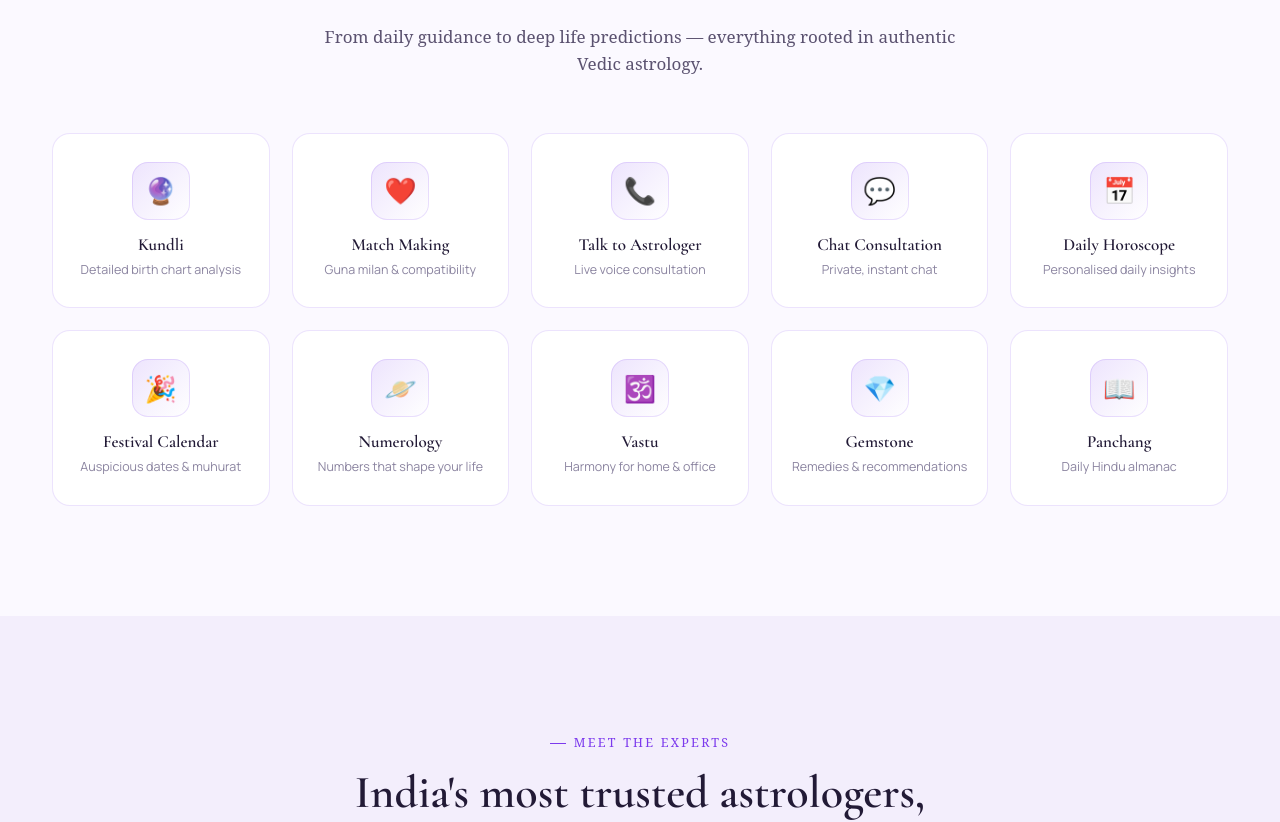
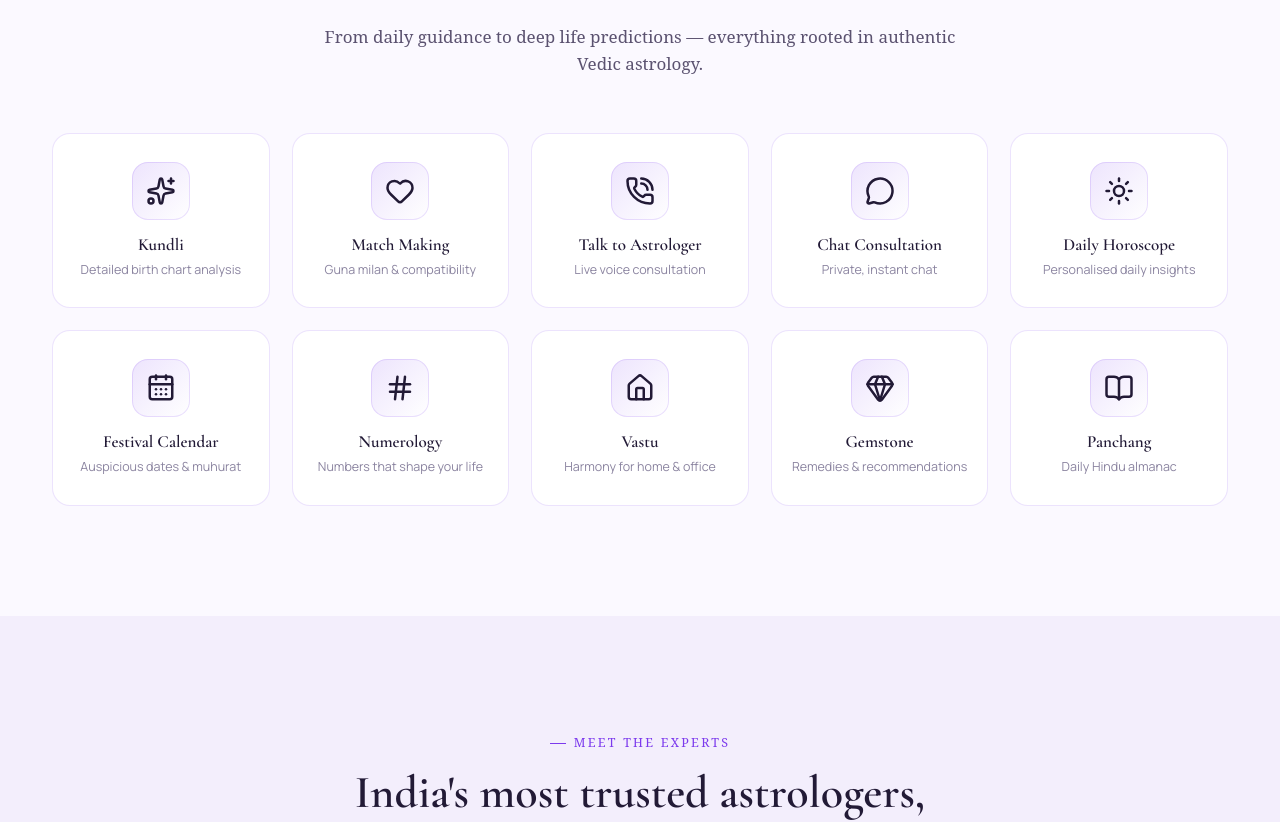
Before and after one commit to adityasemalti-pearl/AstroNarhari-User-Website, a React (Vite) app: page /home in a window 1280 px wide. Shown: the part 1240-2062 px from the top of the page. Built offline with nearby package versions, Linux system fonts and the light colour scheme.

Commit message:
public routes

```diff
--- a/src/API/cosmicApis.js
+++ b/src/API/cosmicApis.js
@@ -62,3 +62,9 @@ export const getCosmicInsights = ()=>{
 export const getCosmicInsightsDetails = (slug)=>{
     return api.get(`/article/detail/${slug}`)
 }
+
+
+
+export const getShopBanner = ()=>{
+    return api.get('/product/shop-banners')
+}
--- a/src/App.jsx
+++ b/src/App.jsx
@@ -25,16 +25,18 @@ import EditProfileDetails from "./pages/ProfilePage/EditProfileDetails";
 import ProfileDashboard from "./pages/ProfilePage/ProfileDashboard";
 import HomePage from "./pages/Home/PublicPages/HomePage";
 import ProtectedRoute from "./pages/ProtectedRoute";
+import PublicRoute from "./pages/PublicRoutes";
 
 function App() {
   return (
-   <BrowserRouter>
+    <BrowserRouter>
       <Routes>
         {/* Public Routes */}
-        <Route path="/" element={<SplashScreen />} />
-        <Route path="/login" element={<Login />} />
-        <Route path="/home" element={<HomePage />} />
-
+        <Route element={<PublicRoute />}>
+          <Route path="/" element={<SplashScreen />} />
+          <Route path="/login" element={<Login />} />
+          <Route path="/home" element={<HomePage />} />
+        </Route>
         {/* Protected Routes */}
         <Route element={<ProtectedRoute />}>
           <Route path="/dashboard" element={<DashboardLayout />}>
--- a/src/components/Navbar.jsx
+++ b/src/components/Navbar.jsx
@@ -99,7 +99,7 @@ export default function Navbar({ activeNav, setActiveNav }) {
               className="text-xl font-serif font-bold tracking-[0.25em] text-[#4A1E5C] uppercase block"
               style={{ fontFamily: "'Cinzel', Georgia, serif" }}
             >
-              Astronarhari
+              Namah Astro
             </span>
             <span className="text-[9px] font-semibold tracking-[0.22em] text-[#C68E28] uppercase">
               Guidance From The Stars
--- /dev/null
+++ b/src/pages/Home/PublicPages/HomeData.js
@@ -0,0 +1,147 @@
+import {
+    Sparkles,
+    Heart,
+    PhoneCall,
+    MessageCircle,
+    Sun,
+    CalendarDays,
+    Hash,
+    Home,
+    Gem,
+    BookOpen,
+    BadgeCheck,
+    Zap,
+    ShieldCheck,
+    LockKeyhole,
+    Target,
+    Headphones,
+    MessageSquare,
+} from "lucide-react";
+
+
+export const SERVICES = [
+    {
+        icon: Sparkles,
+        title: "Kundli",
+        desc: "Detailed birth chart analysis",
+    },
+    {
+        icon: Heart,
+        title: "Match Making",
+        desc: "Guna milan & compatibility",
+    },
+    {
+        icon: PhoneCall,
+        title: "Talk to Astrologer",
+        desc: "Live voice consultation",
+    },
+    {
+        icon: MessageCircle,
+        title: "Chat Consultation",
+        desc: "Private, instant chat",
+    },
+    {
+        icon: Sun,
+        title: "Daily Horoscope",
+        desc: "Personalised daily insights",
+    },
+    {
+        icon: CalendarDays,
+        title: "Festival Calendar",
+        desc: "Auspicious dates & muhurat",
+    },
+    {
+        icon: Hash,
+        title: "Numerology",
+        desc: "Numbers that shape your life",
+    },
+    {
+        icon: Home,
+        title: "Vastu",
+        desc: "Harmony for home & office",
+    },
+    {
+        icon: Gem,
+        title: "Gemstone",
+        desc: "Remedies & recommendations",
+    },
+    {
+        icon: BookOpen,
+        title: "Panchang",
+        desc: "Daily Hindu almanac",
+    },
+];
+export const ASTROLOGERS = [
+    { initials: "RS", name: "Acharya Ramesh Shastri", exp: "22 yrs experience", tags: ["Vedic", "Marriage", "Hindi, Sanskrit"], rating: "4.9", reviews: "3.2k", price: "25", grad: "linear-gradient(135deg,#7C3AED,#4C1D95)" },
+    { initials: "MJ", name: "Dr. Meena Joshi", exp: "15 yrs experience", tags: ["Numerology", "Career", "Hindi, English"], rating: "4.8", reviews: "2.1k", price: "20", grad: "linear-gradient(135deg,#C9A227,#8a6d10)" },
+    { initials: "VT", name: "Pt. Vikram Trivedi", exp: "30 yrs experience", tags: ["Vastu", "Palmistry", "Hindi, Gujarati"], rating: "5.0", reviews: "5.6k", price: "35", grad: "linear-gradient(135deg,#9061F9,#4C1D95)" },
+    { initials: "SD", name: "Acharya Sunita Devi", exp: "18 yrs experience", tags: ["Tarot", "Love", "Hindi, English"], rating: "4.9", reviews: "4.4k", price: "18", grad: "linear-gradient(135deg,#4C1D95,#150B2E)" },
+];
+
+
+export const WHY = [
+    {
+        icon: BadgeCheck,
+        title: "Verified Experts",
+        desc: "Every astrologer passes a rigorous background & skill verification before onboarding.",
+    },
+    {
+        icon: Zap,
+        title: "Instant Consultation",
+        desc: "Connect within seconds — no waiting rooms, no scheduling hassle.",
+    },
+    {
+        icon: ShieldCheck,
+        title: "Secure Payments",
+        desc: "100% encrypted transactions with trusted payment partners.",
+    },
+    {
+        icon: LockKeyhole,
+        title: "Privacy Protected",
+        desc: "Your identity and conversations stay completely confidential.",
+    },
+    {
+        icon: Target,
+        title: "Accurate Predictions",
+        desc: "Rooted in authentic Vedic principles, refined over decades of practice.",
+    },
+    {
+        icon: Headphones,
+        title: "24×7 Support",
+        desc: "Our care team and astrologers are available around the clock, every day.",
+    },
+];
+export const STEPS = [
+    { num: 1, title: "Choose Astrologer", desc: "Browse profiles by expertise, language and rating to find your match." },
+    { num: 2, title: "Recharge Wallet", desc: "Add balance securely — pay only for the minutes you actually use." },
+    { num: 3, title: "Talk / Chat Instantly", desc: "Start your call or chat session immediately and get real answers." },
+];
+
+export const TESTIMONIALS = [
+    { quote: "Acharya Ramesh gave me clarity about my career move that no one else could. The prediction played out exactly as he said.", name: "Priya Kapoor", loc: "Delhi", initials: "PK", bg: "#7C3AED" },
+    { quote: "The kundli matching before my wedding was incredibly detailed. It genuinely eased my family's worries.", name: "Amit Rathore", loc: "Jaipur", initials: "AR", bg: "#C9A227" },
+    { quote: "I was skeptical about online astrology, but Dr. Meena's chat consultation felt personal, warm and surprisingly accurate.", name: "Sneha Nair", loc: "Kochi", initials: "SN", bg: "#9061F9" },
+    { quote: "Fast connection, secure payments, and genuinely knowledgeable astrologers. This is now my go-to app.", name: "Rohit Verma", loc: "Pune", initials: "RV", bg: "#4C1D95" },
+];
+
+export const BLOGS = [
+    { icon: "✨", grad: "linear-gradient(135deg,#7C3AED,#4C1D95)", tag: "Astrology Tips", title: "5 remedies to strengthen a weak Moon in your chart", read: "4 min read" },
+    { icon: "♌", grad: "linear-gradient(135deg,#C9A227,#8a6d10)", tag: "Zodiac Guides", title: "Understanding your Moon sign vs Sun sign", read: "6 min read" },
+    { icon: "💞", grad: "linear-gradient(135deg,#9061F9,#4C1D95)", tag: "Love Predictions", title: "What Venus transit means for your relationship", read: "5 min read" },
+    { icon: "💼", grad: "linear-gradient(135deg,#4C1D95,#150B2E)", tag: "Career Horoscope", title: "Best career moves for each sign this quarter", read: "7 min read" },
+];
+
+export const PRICING = [
+    { label: "STARTER", price: "99", bonus: "No bonus · Try a quick session", popular: false },
+    { label: "BASIC", price: "199", bonus: "+ ₹20 bonus talk-time", popular: false },
+    { label: "VALUE", price: "499", bonus: "+ ₹75 bonus talk-time", popular: true },
+    { label: "PREMIUM", price: "999", bonus: "+ ₹200 bonus talk-time", popular: false },
+];
+
+export const FAQS = [
+    { q: "How does astrology consultation work?", a: "Simply choose an astrologer, recharge your wallet, and start a live call or chat instantly. You're billed only for the minutes you actually spend in the session." },
+    { q: "Is my data secure?", a: "Yes. All conversations and personal details are encrypted end-to-end and never shared with third parties. Your privacy is a top priority for us." },
+    { q: "How are astrologers verified?", a: "Every astrologer goes through identity verification, a skill assessment panel, and an ongoing rating review based on real user feedback before and after onboarding." },
+    { q: "Can I get a refund?", a: "Unused wallet balance is refundable as per our refund policy. If a session was disrupted due to a technical issue, the minutes are automatically credited back." },
+    { q: "Which languages are supported?", a: "Our astrologers speak Hindi, English and several regional languages including Tamil, Telugu, Gujarati, Marathi and Bengali." },
+];
--- /dev/null
+++ b/src/pages/Home/PublicPages/HomeNavBar.jsx
@@ -0,0 +1,55 @@
+import { useEffect, useState } from "react";
+import { Link } from "react-router-dom";
+import logo from "../../../assets/logo.png"; // apna path rakhna
+
+export default function Header({ menuOpen, setMenuOpen }) {
+  const [scrolled, setScrolled] = useState(false);
+
+  useEffect(() => {
+    const onScroll = () => setScrolled(window.scrollY > 40);
+
+    window.addEventListener("scroll", onScroll);
+    return () => window.removeEventListener("scroll", onScroll);
+  }, []);
+
+  const navLink = (href, label) => (
+    <a href={href} onClick={() => setMenuOpen(false)}>
+      {label}
+    </a>
+  );
+
+  return (
+    <header className={scrolled ? "scrolled" : ""}>
+      <div className="wrap nav-row">
+        <a href="#hero" className="logo">
+          <img src={logo} alt="logo" className="h-12" />
+          Namah-Astro
+        </a>
+
+        <nav className={`nav-links ${menuOpen ? "open" : ""}`}>
+          {navLink("#services", "Services")}
+          {navLink("#astrologers", "Astrologers")}
+          {navLink("#how", "How It Works")}
+          {navLink("#pricing", "Pricing")}
+          {navLink("#faq", "FAQ")}
+        </nav>
+
+        <div className="nav-cta">
+          <a href="#app" className="btn btn-primary">
+            Get App
+          </a>
+        </div>
+
+        <button
+          className="burger"
+          onClick={() => setMenuOpen((v) => !v)}
+          aria-label="Menu"
+        >
+          <span />
+          <span />
+          <span />
+        </button>
+      </div>
+    </header>
+  );
+}
--- a/src/pages/Home/PublicPages/HomePage.jsx
+++ b/src/pages/Home/PublicPages/HomePage.jsx
@@ -1,4 +1,34 @@
 import React, { useState, useEffect, useRef, useMemo } from "react";
+
+
+import {
+    Sparkles,
+    Heart,
+    PhoneCall,
+    MessageCircle,
+    Sun,
+    CalendarDays,
+    Hash,
+    Home,
+    Gem,
+    BookOpen,
+    BadgeCheck,
+    Zap,
+    ShieldCheck,
+    LockKeyhole,
+    Target,
+    Headphones,
+    MessageSquare,
+} from "lucide-react";
+
+import {SERVICES,
+ASTROLOGERS,
+WHY,
+STEPS,
+TESTIMONIALS,
+BLOGS,
+PRICING,
+FAQS} from './HomeData'
 
 /* ================= helpers ================= */
 import './HomePage.css'
@@ -101,76 +131,14 @@ function StarField({ count = 130, className = "" }) {
 
 /* ================= data ================= */
 
-const SERVICES = [
-  { icon: "🔮", title: "Kundli", desc: "Detailed birth chart analysis" },
-  { icon: "❤️", title: "Match Making", desc: "Guna milan & compatibility" },
-  { icon: "📞", title: "Talk to Astrologer", desc: "Live voice consultation" },
-  { icon: "💬", title: "Chat Consultation", desc: "Private, instant chat" },
-  { icon: "📅", title: "Daily Horoscope", desc: "Personalised daily insights" },
-  { icon: "🎉", title: "Festival Calendar", desc: "Auspicious dates & muhurat" },
-  { icon: "🪐", title: "Numerology", desc: "Numbers that shape your life" },
-  { icon: "🕉️", title: "Vastu", desc: "Harmony for home & office" },
-  { icon: "💎", title: "Gemstone", desc: "Remedies & recommendations" },
-  { icon: "📖", title: "Panchang", desc: "Daily Hindu almanac" },
-];
-
-const ASTROLOGERS = [
-  { initials: "RS", name: "Acharya Ramesh Shastri", exp: "22 yrs experience", tags: ["Vedic", "Marriage", "Hindi, Sanskrit"], rating: "4.9", reviews: "3.2k", price: "25", grad: "linear-gradient(135deg,#7C3AED,#4C1D95)" },
-  { initials: "MJ", name: "Dr. Meena Joshi", exp: "15 yrs experience", tags: ["Numerology", "Career", "Hindi, English"], rating: "4.8", reviews: "2.1k", price: "20", grad: "linear-gradient(135deg,#C9A227,#8a6d10)" },
-  { initials: "VT", name: "Pt. Vikram Trivedi", exp: "30 yrs experience", tags: ["Vastu", "Palmistry", "Hindi, Gujarati"], rating: "5.0", reviews: "5.6k", price: "35", grad: "linear-gradient(135deg,#9061F9,#4C1D95)" },
-  { initials: "SD", name: "Acharya Sunita Devi", exp: "18 yrs experience", tags: ["Tarot", "Love", "Hindi, English"], rating: "4.9", reviews: "4.4k", price: "18", grad: "linear-gradient(135deg,#4C1D95,#150B2E)" },
-];
-
-const WHY = [
-  { icon: "✔", title: "Verified Experts", desc: "Every astrologer passes a rigorous background & skill verification before onboarding." },
-  { icon: "⚡", title: "Instant Consultation", desc: "Connect within seconds — no waiting rooms, no scheduling hassle." },
-  { icon: "🔒", title: "Secure Payments", desc: "100% encrypted transactions with trusted payment partners." },
-  { icon: "🛡️", title: "Privacy Protected", desc: "Your identity and conversations stay completely confidential." },
-  { icon: "🎯", title: "Accurate Predictions", desc: "Rooted in authentic Vedic principles, refined over decades of practice." },
-  { icon: "🕐", title: "24×7 Support", desc: "Our care team and astrologers are available around the clock, every day." },
-];
-
-const STEPS = [
-  { num: 1, title: "Choose Astrologer", desc: "Browse profiles by expertise, language and rating to find your match." },
-  { num: 2, title: "Recharge Wallet", desc: "Add balance securely — pay only for the minutes you actually use." },
-  { num: 3, title: "Talk / Chat Instantly", desc: "Start your call or chat session immediately and get real answers." },
-];
-
-const TESTIMONIALS = [
-  { quote: "Acharya Ramesh gave me clarity about my career move that no one else could. The prediction played out exactly as he said.", name: "Priya Kapoor", loc: "Delhi", initials: "PK", bg: "#7C3AED" },
-  { quote: "The kundli matching before my wedding was incredibly detailed. It genuinely eased my family's worries.", name: "Amit Rathore", loc: "Jaipur", initials: "AR", bg: "#C9A227" },
-  { quote: "I was skeptical about online astrology, but Dr. Meena's chat consultation felt personal, warm and surprisingly accurate.", name: "Sneha Nair", loc: "Kochi", initials: "SN", bg: "#9061F9" },
-  { quote: "Fast connection, secure payments, and genuinely knowledgeable astrologers. This is now my go-to app.", name: "Rohit Verma", loc: "Pune", initials: "RV", bg: "#4C1D95" },
-];
-
-const BLOGS = [
-  { icon: "✨", grad: "linear-gradient(135deg,#7C3AED,#4C1D95)", tag: "Astrology Tips", title: "5 remedies to strengthen a weak Moon in your chart", read: "4 min read" },
-  { icon: "♌", grad: "linear-gradient(135deg,#C9A227,#8a6d10)", tag: "Zodiac Guides", title: "Understanding your Moon sign vs Sun sign", read: "6 min read" },
-  { icon: "💞", grad: "linear-gradient(135deg,#9061F9,#4C1D95)", tag: "Love Predictions", title: "What Venus transit means for your relationship", read: "5 min read" },
-  { icon: "💼", grad: "linear-gradient(135deg,#4C1D95,#150B2E)", tag: "Career Horoscope", title: "Best career moves for each sign this quarter", read: "7 min read" },
-];
-
-const PRICING = [
-  { label: "STARTER", price: "99", bonus: "No bonus · Try a quick session", popular: false },
-  { label: "BASIC", price: "199", bonus: "+ ₹20 bonus talk-time", popular: false },
-  { label: "VALUE", price: "499", bonus: "+ ₹75 bonus talk-time", popular: true },
-  { label: "PREMIUM", price: "999", bonus: "+ ₹200 bonus talk-time", popular: false },
-];
-
-const FAQS = [
-  { q: "How does astrology consultation work?", a: "Simply choose an astrologer, recharge your wallet, and start a live call or chat instantly. You're billed only for the minutes you actually spend in the session." },
-  { q: "Is my data secure?", a: "Yes. All conversations and personal details are encrypted end-to-end and never shared with third parties. Your privacy is a top priority for us." },
-  { q: "How are astrologers verified?", a: "Every astrologer goes through identity verification, a skill assessment panel, and an ongoing rating review based on real user feedback before and after onboarding." },
-  { q: "Can I get a refund?", a: "Unused wallet balance is refundable as per our refund policy. If a session was disrupted due to a technical issue, the minutes are automatically credited back." },
-  { q: "Which languages are supported?", a: "Our astrologers speak Hindi, English and several regional languages including Tamil, Telugu, Gujarati, Marathi and Bengali." },
-];
 
 /* ================= main component ================= */
-import  logo from '../../../assets/logo.png'
+import logo from '../../../assets/logo.png'
 import { useNavigate } from "react-router-dom";
 import BackToTop from "../comp/BackToTop";
+import Header from "./HomeNavBar";
 export default function AstroSetuLanding() {
-  const [scrolled, setScrolled] = useState(false);
+
     const [menuOpen, setMenuOpen] = useState(false);
     const [liveCount, setLiveCount] = useState(142);
     const [openFaq, setOpenFaq] = useState(0);
@@ -178,11 +146,6 @@ export default function AstroSetuLanding() {
     const [testiPaused, setTestiPaused] = useState(false);
     const navigate = useNavigate()
 
-  useEffect(() => {
-    const onScroll = () => setScrolled(window.scrollY > 40);
-    window.addEventListener("scroll", onScroll);
-    return () => window.removeEventListener("scroll", onScroll);
-  }, []);
 
     useEffect(() => {
         const id = setInterval(() => {
@@ -210,27 +173,11 @@ export default function AstroSetuLanding() {
 
 
             {/* ============ HEADER ============ */}
-      <header className={scrolled ? "scrolled" : ""}>
-        <div className="wrap nav-row ">
-          <a href="#hero" className="logo">
-            <img src={logo} alt="logo" className="h-12" />Namah-Astro
-          </a>
-          <nav className={`nav-links ${menuOpen ? "open" : ""}`}>
-            {navLink("#services", "Services")}
-            {navLink("#astrologers", "Astrologers")}
-            {navLink("#how", "How It Works")}
-            {navLink("#pricing", "Pricing")}
-            {navLink("#faq", "FAQ")}
-          </nav>
-          <div className="nav-cta">
-            {/* <a href="/login" className="btn btn-outline">Chat Now</a> */}
-            <a href="#app" className="btn btn-primary">Get App</a>
-          </div>
-          <button className="burger" onClick={() => setMenuOpen((v) => !v)} aria-label="Menu">
-            <span /><span /><span />
-          </button>
-        </div>
-      </header>
+            <Header
+                menuOpen={menuOpen}
+                setMenuOpen={setMenuOpen}
+            />
+
 
             {/* ============ 1. HERO ============ */}
             <section className="hero" id="hero">
@@ -274,7 +221,7 @@ export default function AstroSetuLanding() {
                         </p>
                         <div className="hero-ctas">
                             <a href="/login" className="btn btn-primary"> Start Your Journey</a>
-              <a href="/login" className="btn btn-ghost">💬 Chat Now</a>
+                            <a href="/login" className="btn btn-ghost"><MessageSquare/> Chat Now</a>
                         </div>
                         <div className="hero-trustline">
                             <div className="avatars">
@@ -332,13 +279,24 @@ export default function AstroSetuLanding() {
                         <p>From daily guidance to deep life predictions — everything rooted in authentic Vedic astrology.</p>
                     </Reveal>
                     <Reveal stagger className="services-grid">
-            {SERVICES.map((s) => (
-              <div className="service-card" key={s.title}>
-                <div className="service-icon">{s.icon}</div>
+                        {SERVICES.map((s) => {
+                            const Icon = s.icon;
+
+                            return (
+                                <div className="service-card group" key={s.title}>
+                                    <div className="service-icon">
+                                        <Icon
+                                            size={30}
+                                            strokeWidth={2}
+                                            className="text-purple-400 transition-transform duration-300 group-hover:scale-110"
+                                        />
+                                    </div>
+
                                     <h4>{s.title}</h4>
                                     <p>{s.desc}</p>
                                 </div>
-            ))}
+                            );
+                        })}
                     </Reveal>
                 </div>
             </section>
@@ -372,7 +330,7 @@ export default function AstroSetuLanding() {
                                     <div className="astro-rating">⭐ {a.rating} <span style={{ color: "var(--ink-faint)", fontWeight: 500 }}>({a.reviews})</span></div>
                                     <div className="astro-price">₹{a.price}/min</div>
                                 </div>
-                <a href="#" className="btn btn-primary">Talk Now</a>
+                                <a href="" className="btn btn-primary">Talk Now</a>
                             </div>
                         ))}
                     </Reveal>
@@ -391,13 +349,24 @@ export default function AstroSetuLanding() {
                         <h2>Guidance you can trust, delivered with care</h2>
                     </Reveal>
                     <Reveal stagger className="why-grid">
-            {WHY.map((w) => (
-              <div className="why-card" key={w.title}>
-                <div className="why-icon">{w.icon}</div>
+                        {WHY.map((w) => {
+                            const Icon = w.icon;
+
+                            return (
+                                <div className="why-card group" key={w.title}>
+                                    <div className="why-icon">
+                                        <Icon
+                                            size={30}
+                                            strokeWidth={2}
+                                            className="text-yellow-400 transition-all duration-300 group-hover:scale-110"
+                                        />
+                                    </div>
+
                                     <h4>{w.title}</h4>
                                     <p>{w.desc}</p>
                                 </div>
-            ))}
+                            );
+                        })}
                     </Reveal>
                 </div>
             </section>
@@ -440,7 +409,7 @@ export default function AstroSetuLanding() {
                                 <div className="field"><label>Time of Birth</label><input type="time" /></div>
                             </div>
                             <div className="field"><label>Place of Birth</label><input type="text" placeholder="e.g. Dehradun, Uttarakhand" /></div>
-              <a href="#" className="btn btn-primary" style={{ width: "100%", marginTop: 8 }}>Generate My Kundli</a>
+                            <a href="/dashboard/kundali" className="btn btn-primary" style={{ width: "100%", marginTop: 8 }}>Generate My Kundli</a>
                         </div>
                         <div className="kundli-visual">
                             <svg className="kundli-chart" viewBox="0 0 280 280">
@@ -694,7 +663,7 @@ export default function AstroSetuLanding() {
                         <span>Made with ✦ for seekers across India</span>
                     </div>
                 </div>
-        <BackToTop/>
+                <BackToTop />
             </footer>
 
         </div>
--- /dev/null
+++ b/src/pages/PublicRoutes.jsx
@@ -0,0 +1,9 @@
+import { Navigate, Outlet } from "react-router-dom";
+
+const PublicRoute = () => {
+  const token = localStorage.getItem("token");
+
+  return token ? <Navigate to="/dashboard" replace /> : <Outlet />;
+};
+
+export default PublicRoute;
```
Lines whose indentation alone changed are shown as unchanged.
